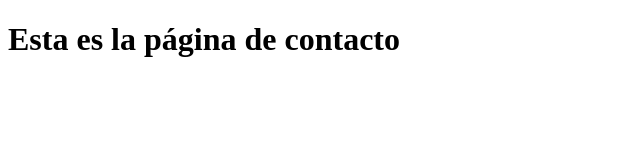
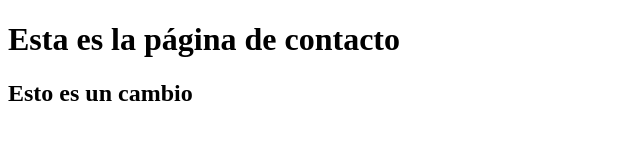
Before and after one commit to crecienta/nucba, a plain HTML site: page contacto.html in a window 1280 px wide. Shown: the whole page, without its empty margins (0-640 px from the left). Drawn offline with Linux system fonts and the light colour scheme.

Commit message:
agregue titulo a contacto

```diff
--- a/contacto.html
+++ b/contacto.html
@@ -7,5 +7,6 @@
 </head>
 <body>
     <h1> Esta es la página de contacto</h1>
+    <div> <h2>Esto es un cambio</h2></div>
 </body>
 </html>
```
